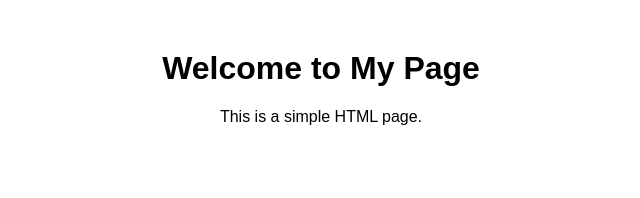
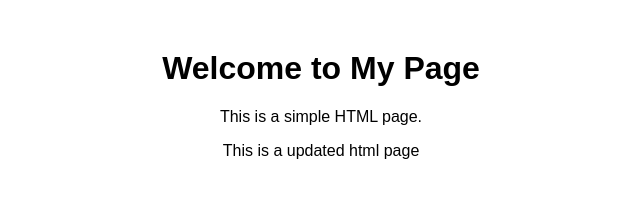
Before and after one commit to AdityaAg10/GitDemo, a plain HTML site: page index.html in a window 1280 px wide. Shown: the whole page, without its empty margins (319-959 px from the left). Drawn offline with Linux system fonts and the light colour scheme.

Commit message:
First Change

```diff
--- a/index.html
+++ b/index.html
@@ -15,5 +15,6 @@
 <body>
     <h1>Welcome to My Page</h1>
     <p>This is a simple HTML page.</p>
+    <p>This is a updated html page</p>
 </body>
 </html>
```
